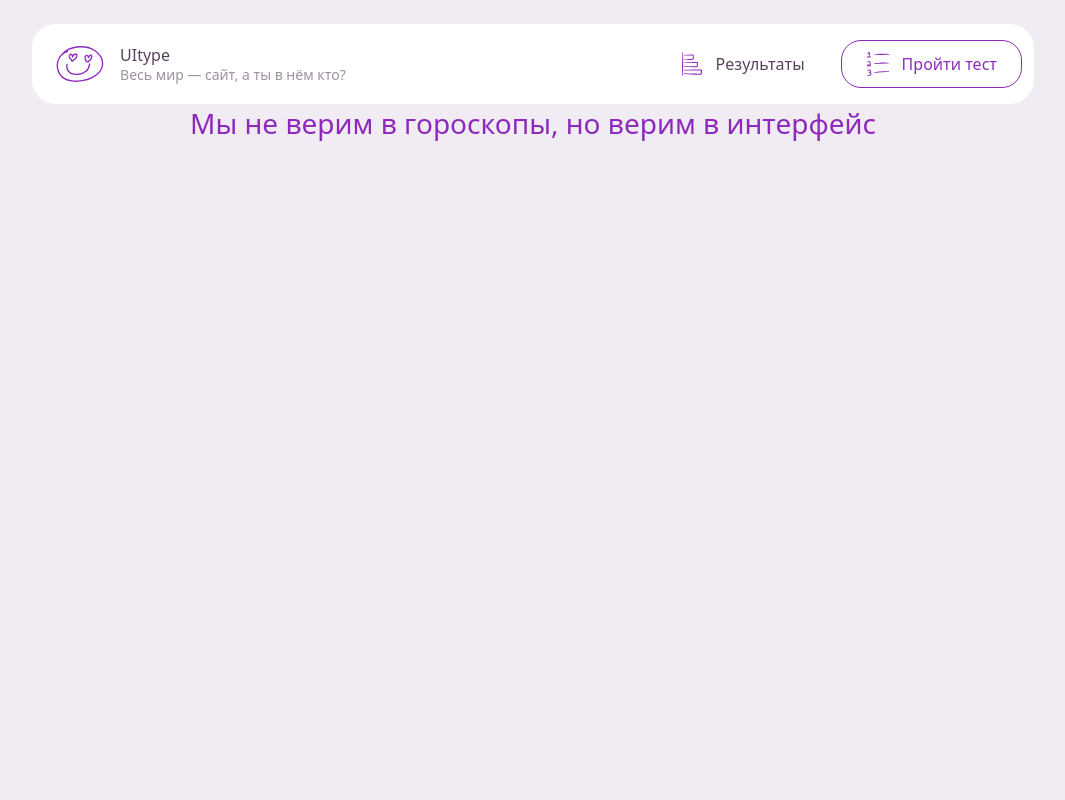
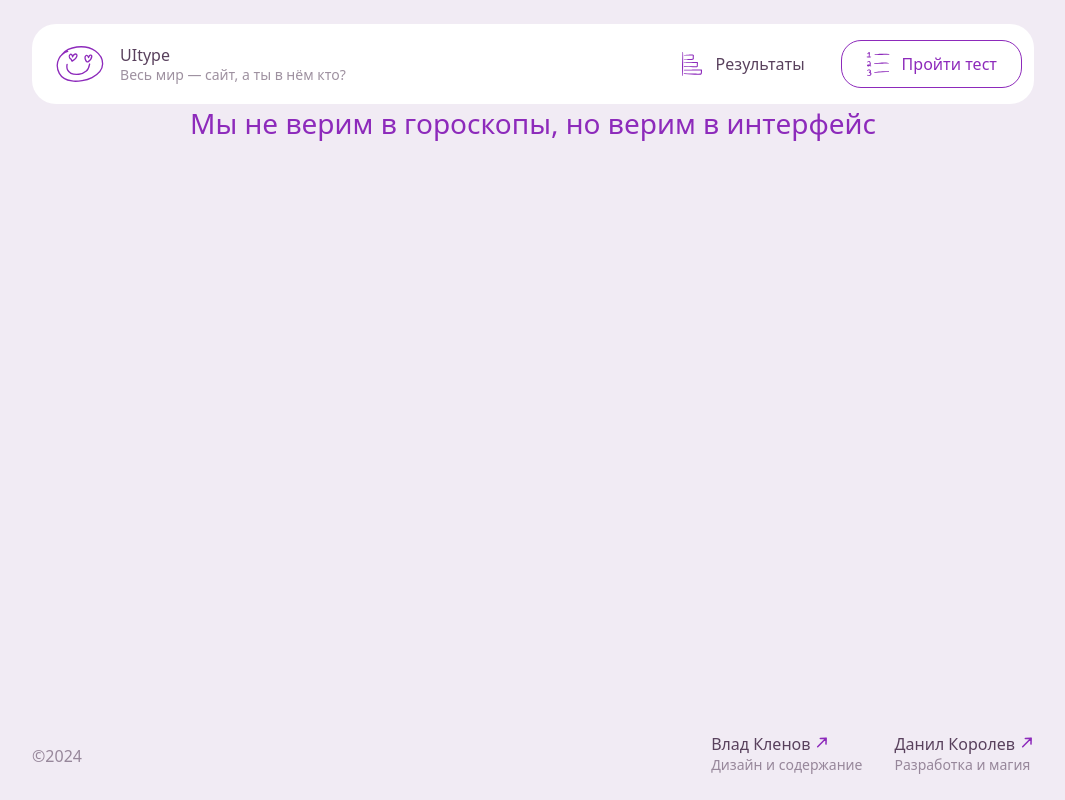
Before and after one commit to GoldenEy3-maker/ui-type, a Next.js app: page / in a window 1280 px wide. Shown: the whole page, without its empty margins (107-1172 px from the left). Built offline with nearby package versions, Linux system fonts and the light colour scheme.

Commit message:
feat: add footer

```diff
--- a/src/app/layout.tsx
+++ b/src/app/layout.tsx
@@ -2,6 +2,7 @@ import type { Metadata } from "next";
 import localFont from "next/font/local";
 import "@/styles/globals.sass";
 import { Header } from "@/components/header";
+import { Footer } from "@/components/footer";
 
 const flow = localFont({
   src: [
@@ -69,6 +70,7 @@ export default function RootLayout({
         <div className="main-container max-conatiner py-6 min-h-svh grid-rows-[auto_1fr_auto]">
           <Header />
           {children}
+          <Footer />
         </div>
       </body>
     </html>
--- /dev/null
+++ b/src/components/footer.tsx
@@ -0,0 +1,30 @@
+import Link from "next/link";
+import { Icons } from "./ui/icons";
+
+export function Footer() {
+  return (
+    <footer className="col-[main] flex items-center gap-x-8">
+      <div className="flex-1">
+        <span className="text-basicL font-medium text-muted/50">©2024</span>
+      </div>
+      <Link href="#" target="_blank">
+        <div className="flex items-center gap-1 leading-none font-medium">
+          <p>Влад Кленов</p>
+          <Icons.ArrowLink className="text-primary -mt-1" />
+        </div>
+        <span className="text-muted/50 text-basicM">
+          Дизайн и&nbsp;содержание
+        </span>
+      </Link>
+      <Link href="#" target="_blank">
+        <div className="flex items-center gap-1 leading-none font-medium">
+          <p>Данил Королев</p>
+          <Icons.ArrowLink className="text-primary -mt-1" />
+        </div>
+        <span className="text-muted/50 text-basicM">
+          Разработка и&nbsp;магия
+        </span>
+      </Link>
+    </footer>
+  );
+}
--- a/src/components/ui/icons.tsx
+++ b/src/components/ui/icons.tsx
@@ -97,4 +97,22 @@ export const Icons = {
       </defs>
     </svg>
   ),
+  ArrowLink: (props: React.ComponentProps<"svg">) => (
+    <svg
+      width="15"
+      height="15"
+      viewBox="0 0 15 15"
+      fill="none"
+      xmlns="http://www.w3.org/2000/svg"
+      {...props}>
+      <path
+        d="M6.31338 3.45873L12.1716 3.2574L11.9702 9.11558M3.68636 11.7428L12.0868 3.3423"
+        stroke="currentColor"
+        strokeWidth="1.5"
+        strokeMiterlimit="10"
+        strokeLinecap="round"
+        strokeLinejoin="round"
+      />
+    </svg>
+  ),
 };
```
Also changed, not shown: public/arrow-link.svg (added).
